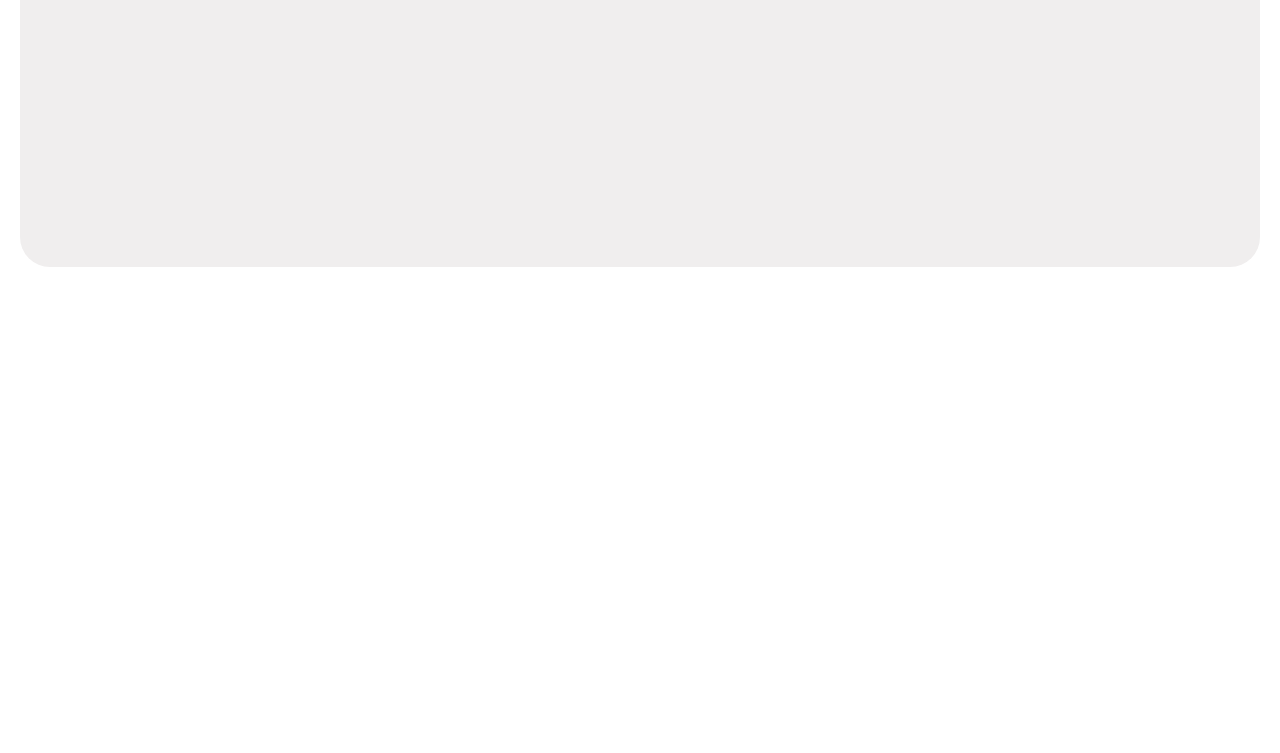
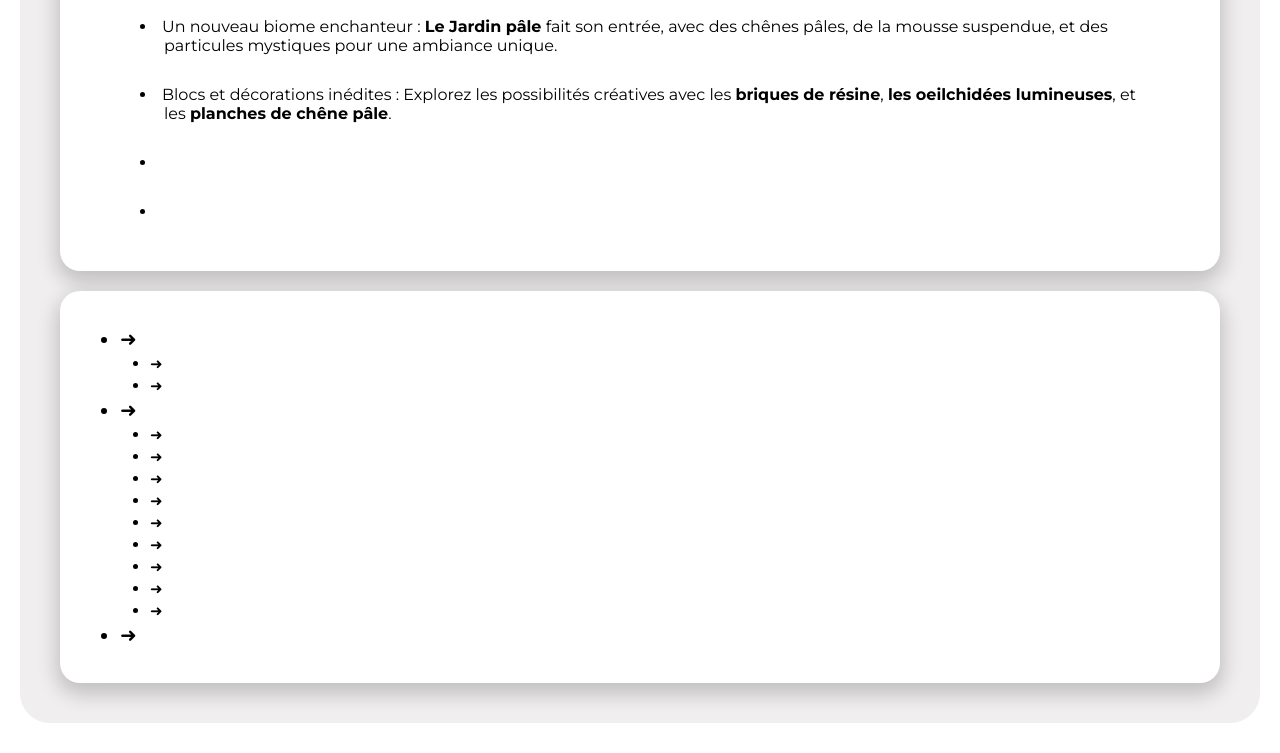
Before and after one commit to AugustinM9/mc_wiki, a plain HTML site: page html/1.21.4.html in a window 1280 px wide. Shown: the part 418-1171 px from the top of the page. Before the commit the page ends 800 px from the top, so only its background shows below. Drawn offline with Linux system fonts and the light colour scheme.

Commit message:
22/01/2025 17:58

```diff
--- a/html/1.21.4.html
+++ b/html/1.21.4.html
@@ -18,7 +18,61 @@
         </div>
     </header>
     <main>
-        <h1 class="titre-central titre-page">1.21.4</h1>
+        <h1 class="titre-central titre-page">1.21.4 : The Garden Awakens</h1>
+        <div class="boite">
+            <h1>A retenir</h1>
+            <li class="liste">Un nouveau biome enchanteur : <strong>Le Jardin pâle</strong> fait son entrée, avec des chênes pâles, de la mousse suspendue, et des particules mystiques pour une ambiance unique.</li>
+            <li class="liste">Blocs et décorations inédites : Explorez les possibilités créatives avec les <strong>briques de résine</strong>, <strong>les oeilchidées lumineuses</strong>, et les <strong>planches de chêne pâle</strong>.</li>
+            <li class="liste"></li>
+            <li class="liste"></li>
+
+        </div>
+        <div class="boite">
+            <ul>
+                <li class="gros-li">
+                    <a href=""> ➜</a>
+                    <li class="petit-li">
+                        <a href=""> ➜</a>
+                    </li>
+                    <li class="petit-li">
+                        <a href=""> ➜</a>
+                    </li>
+                </li>
+                <li class="gros-li">
+                    <a href=""> ➜</a>
+                    <li class="petit-li">
+                        <a href=""> ➜</a>
+                    </li>
+                    <li class="petit-li">
+                        <a href=""> ➜</a>
+                    </li>
+                    <li class="petit-li">
+                        <a href=""> ➜</a>
+                    </li>
+                    <li class="petit-li">
+                        <a href=""> ➜</a>
+                    </li>
+                    <li class="petit-li">
+                        <a href=""> ➜</a>
+                    </li>
+                    <li class="petit-li">
+                        <a href=""> ➜</a>
+                    </li>
+                    <li class="petit-li">
+                        <a href=""> ➜</a>
+                    </li>
+                    <li class="petit-li">
+                        <a href=""> ➜</a>
+                    </li>
+                    <li class="petit-li">
+                        <a href=""> ➜</a>
+                    </li>
+                </li>
+                <li class="gros-li">
+                    <a href=""> ➜</a>
+                </li>
+            </ul>
+        </div>
     </main>
 </body>
 </html>
```
